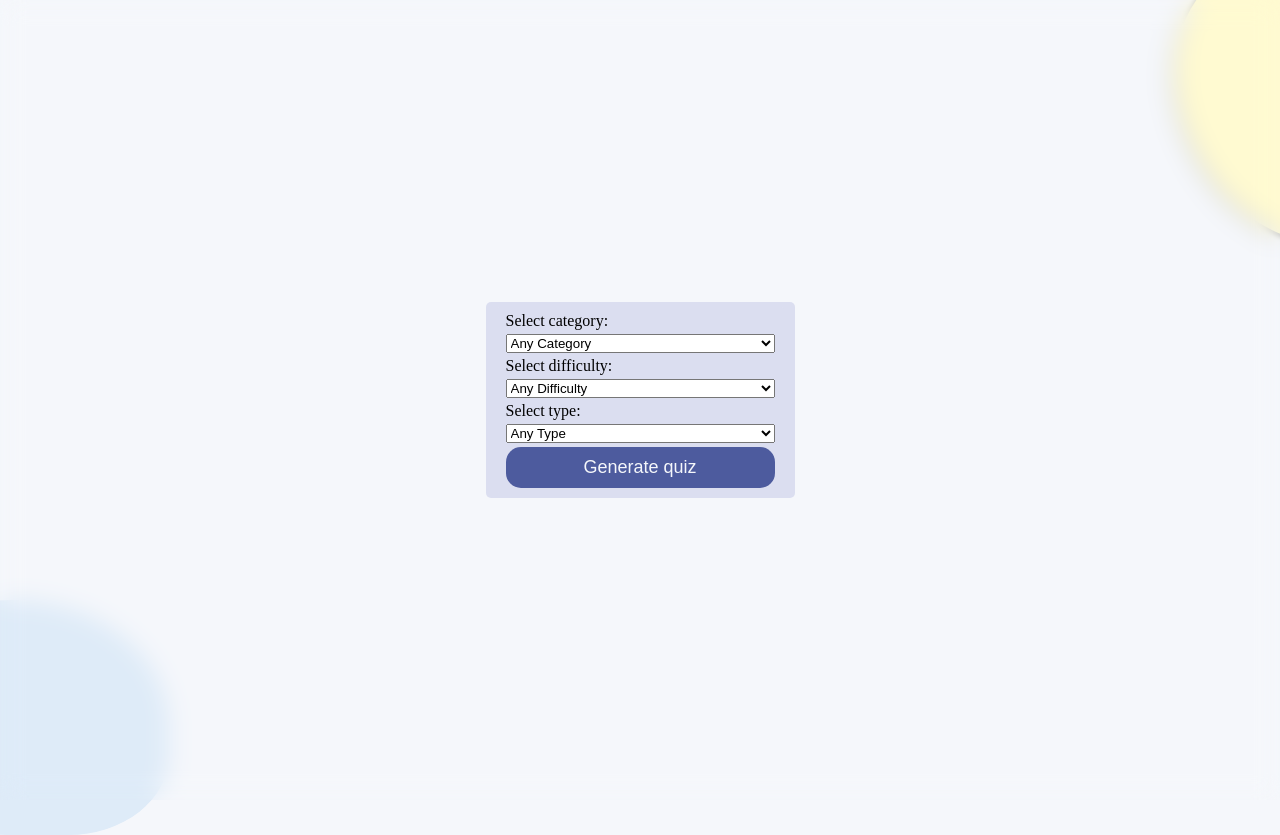
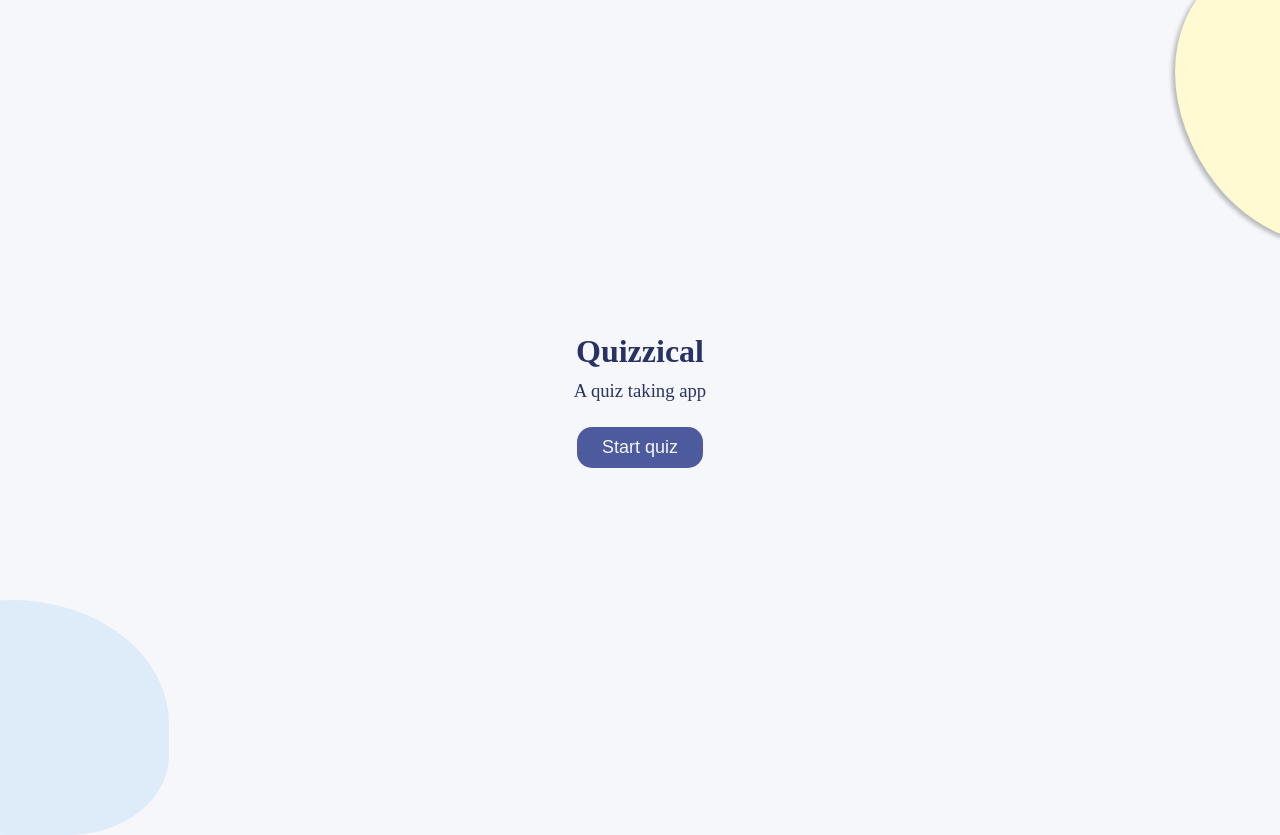
Before and after one commit to ali-a-ahmed1097/quizzical-app, a React (Vite) app: page / in a window 1280 px wide. Shown: the top 835 px of the page. Built offline with nearby package versions, Linux system fonts and the light colour scheme.

Commit message:
Now when clicking the 'start quiz' button, the overlay shows up.

```diff
--- a/src/App.jsx
+++ b/src/App.jsx
@@ -11,6 +11,7 @@ export default function App() {
   const [quiz, setQuiz] = React.useState([]);
   const [complete, setComplete] = React.useState(false);
   const [correct, setCorrect] = React.useState(0);
+  const [overlay, setOverlay] = React.useState(false);
 
   async function generateQuiz() {
     let response = await fetch('https://opentdb.com/api.php?amount=5');
@@ -59,7 +60,7 @@ export default function App() {
       <Blob />
       {
         questions.length === 0 ?
-          <Home generateQuiz={generateQuiz} />
+          <Home generateQuiz={() => setOverlay(true)} />
           :
           <div className='home'>
             <div className='cards'>{questions}</div>
@@ -67,7 +68,7 @@ export default function App() {
             <button onClick={submitQuiz}>{complete ? 'Play again' : 'Check answers'}</button>
           </div>
       }
-      <Overlay />
+      {overlay && <Overlay display={setOverlay} />}
     </div>
   );
 }
--- a/src/components/Overlay.jsx
+++ b/src/components/Overlay.jsx
@@ -2,16 +2,16 @@ import React from "react";
 import { category } from '../assets/categories';
 
 export default function Overlay(props) {
-    const [values, setValues] = React.useState({cat: 8, diff: 0, type: 0});
+    const [values, setValues] = React.useState({ cat: 8, diff: 0, type: 0 });
 
-    const trivia = category.trivia.map((t, i) => <option key={i} value={i+8} >{t}</option>);
+    const trivia = category.trivia.map((t, i) => <option key={i} value={i + 8} >{t}</option>);
     const difficulty = category.difficulty.map((d, i) => <option key={i} value={i} >{d}</option>);
     const type = category.type.map((t, i) => <option key={i} value={i} >{t}</option>);
 
     function handleChange(event) {
-        const {name, value} = event.target;
+        const { name, value } = event.target;
         setValues(oldValues => (
-            {...oldValues, [name]: value}
+            { ...oldValues, [name]: value }
         ));
     }
 
@@ -30,7 +30,12 @@ export default function Overlay(props) {
     }
 
     return (
-        <div className="full-overlay">
+        <div className="full-overlay"
+            onClick={(event) => {
+                event.preventDefault();
+                if (event.target === event.currentTarget) props.display(false);
+            }}
+        >
             <div className="input-overlay">
                 <form className="input-overlay" onSubmit={generateLink}>
                     <label htmlFor="cat">Select category:</label>
```
